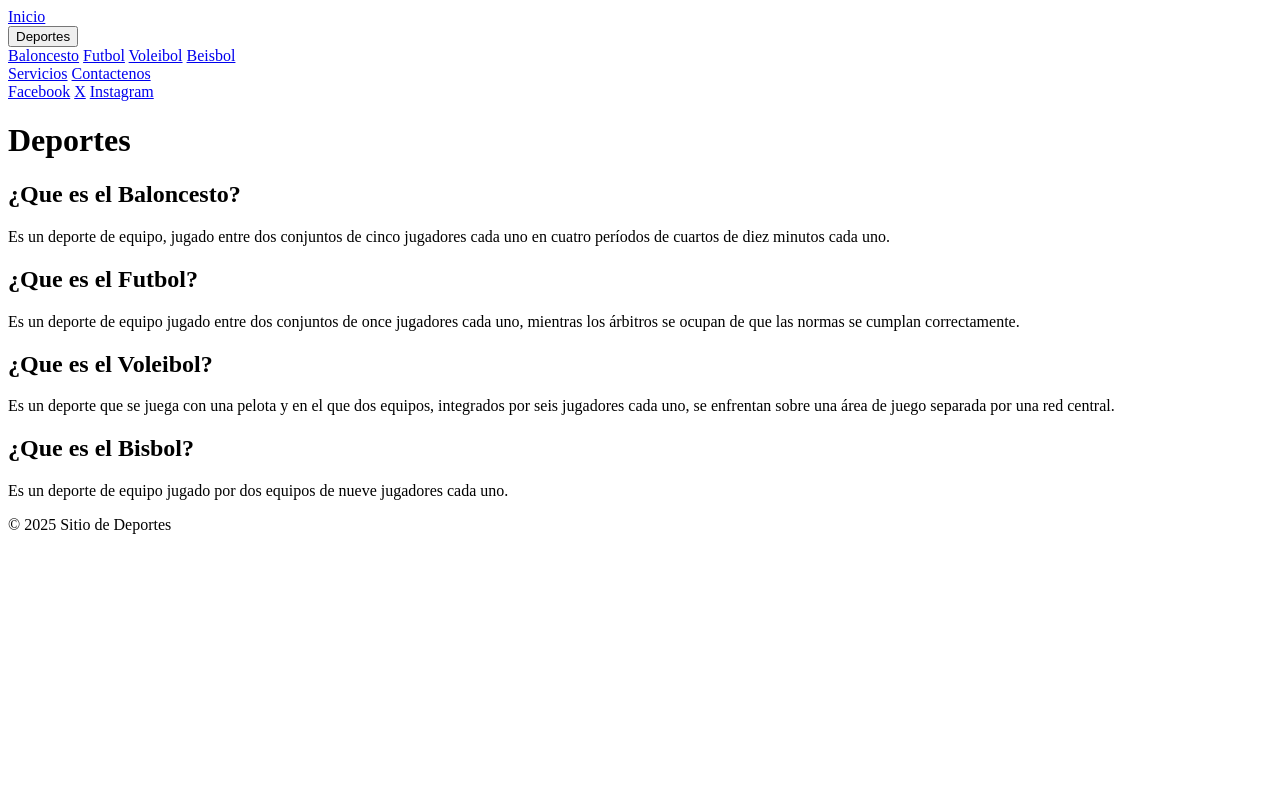
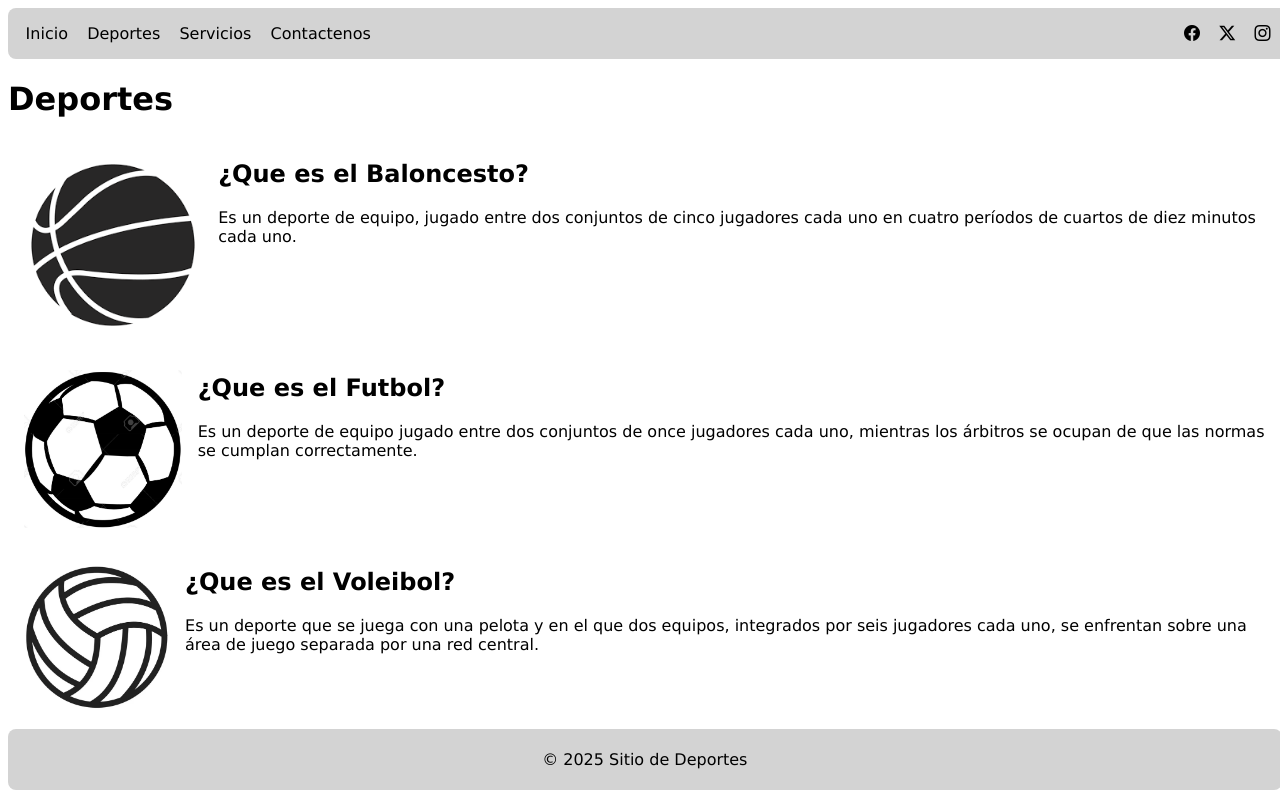
Before and after one commit to allanrc23/Lab_Entregable13, a plain HTML site: page index.html in a window 1280 px wide. Drawn offline with nearby package versions, Linux system fonts and the light colour scheme.

Commit message:
Actualización de estilos en la pagina

```diff
--- a/estilos.css
+++ b/estilos.css
@@ -0,0 +1,88 @@
+*{
+    font-family: 'Lucida Sans', 'Lucida Sans Regular', 'Lucida Grande', 'Lucida Sans Unicode', Geneva, Verdana, sans-serif;
+}
+
+.navbar{
+    display: flex;
+    justify-content: space-between;
+    background-color: lightgray;
+    align-items: center;
+    text-align: center;
+    color: blueviolet;
+    padding: 0.5em;
+    border-radius: 0.5em;
+    width: 100%;
+}
+
+.navbar ul{
+    list-style: none;
+    margin: 0%;
+    padding: 0%;
+    display: flex;
+}
+
+.navbar li{
+    position: relative;
+}
+
+.navbar a{
+    color: black;
+    text-decoration: none;
+    padding: 0.5em 0.6em;
+    display: block;
+}
+
+.navbar a:hover{
+    background-color: darkmagenta;
+    color: azure;
+    border-radius: 0.5em;
+}
+
+.submenu .contenido{
+    display: none;
+    position: absolute;
+    min-width: 10%;
+    border-radius: 0.5em;
+    box-shadow: 2px 2px 2px 2px lightgray;
+    z-index: 1;
+}
+
+.contenido{
+    float: left;
+    overflow: hidden;
+    text-align: left;
+    background-color: grey;
+}
+
+.submenu:hover .contenido{
+    display: block;
+}
+
+.redes{
+    display: flex;
+}
+
+article{
+    display: flex;
+    justify-content: space-around;
+}
+
+.img_Dep{
+    width: 15%;
+    height: 15%;
+    padding: 1em;
+}
+
+img{
+    width: 100%;
+    height: 100%;
+}
+
+footer{
+    background-color: lightgray;
+    text-align: center;
+    border-radius: 0.5em;
+    padding: 0.3em;
+    width: 100%;
+    margin: 0 auto;
+}
--- a/index.html
+++ b/index.html
@@ -4,45 +4,59 @@
     <meta charset="UTF-8">
     <meta name="viewport" content="width=device-width, initial-scale=1.0">
     <link rel="stylesheet" href="estilos.css">
+    <link rel="stylesheet" href="https://cdn.jsdelivr.net/npm/bootstrap-icons@1.11.3/font/bootstrap-icons.min.css">
     <title>Deportes</title>
 </head>
 <body>
     <header class="navbar">
-        <a href="#">Inicio</a>
-        <div class="submenu">
-            <button class="btn">Deportes</button>
-            <div class="contenido">
-                <a href="#">Baloncesto</a>
-                <a href="#">Futbol</a>
-                <a href="#">Voleibol</a>
-                <a href="#">Beisbol</a>
-            </div>
-        </div>
-        <a href="#">Servicios</a>
-        <a href="#">Contactenos</a>
-        <div class="redes">
-            <a href="https://facebook.com" target="_blank">Facebook</a>
-            <a href="https://x.com/" target="_blank">X</a>
-            <a href="https://instagram.com" target="_blank">Instagram</a>
-        </div>
+        <ul>
+            <li><a href="#">Inicio</a></li>
+            <li class="submenu">
+                <a href="#">Deportes</a>
+                <ul class="contenido">
+                    <li><a href="#">Baloncesto</a></li>
+                    <li><a href="#">Futbol</a></li>
+                    <li><a href="#">Voleibol</a></li>
+                </ul>
+            </li>
+            <li><a href="#">Servicios</a></li>
+            <li><a href="#">Contactenos</a></li>
+        </ul>
+
+        <ul class="redes">
+            <li><a href="https://facebook.com" target="_blank"><i class="bi bi-facebook"></i></a></li>
+            <li><a href="https://x.com/" target="_blank"><i class="bi bi-twitter-x"></i></a></li>
+            <li><a href="https://instagram.com" target="_blank"><i class="bi bi-instagram"></i></a></li>
+        </ul>
     </header>
     <main>
         <h1>Deportes</h1>
         <article class="baloncesto" id="baloncesto">
+            <div class="img_Dep">
+                <img src="Baloncesto.png" alt="baloncesto">
+            </div>
+            <div class="dep_Contenido">
                 <h2>¿Que es el Baloncesto?</h2>
                 <p>Es un deporte de equipo, jugado entre dos conjuntos de cinco jugadores cada uno en cuatro períodos de cuartos de diez minutos cada uno.</p>
+            </div>
         </article>
         <article class="futbol" id="futbol">
+            <div class="img_Dep">
+                <img src="Futbol.png" alt="Futbol">
+            </div>
+            <div class="dep_Contenido">
                 <h2>¿Que es el Futbol?</h2>
                 <p>Es un deporte de equipo jugado entre dos conjuntos de once jugadores cada uno, mientras los árbitros se ocupan de que las normas se cumplan correctamente.</p>
+            </div>
         </article>
         <article class="voley" id="voley">
+            <div class="img_Dep">
+                <img src="Voleibol.png" alt="Voleibol">
+            </div>
+            <div class="dep_Contenido">
                 <h2>¿Que es el Voleibol?</h2>
                 <p>Es un deporte que se juega con una pelota y en el que dos equipos, integrados por seis jugadores cada uno, se enfrentan sobre una área de juego separada por una red central.</p>
-        </article>
-        <article class="beisbol" id="beisbol">
-            <h2>¿Que es el Bisbol?</h2>
-            <p>Es un deporte de equipo jugado por dos equipos de nueve jugadores cada uno.</p>
+            </div>
         </article>
     </main>
 </body>
```
Also changed, not shown: Baloncesto.png (added), Beisbol.png (added), Futbol.png (added), Voleibol.png (added). Lines whose indentation alone changed are shown as unchanged.
